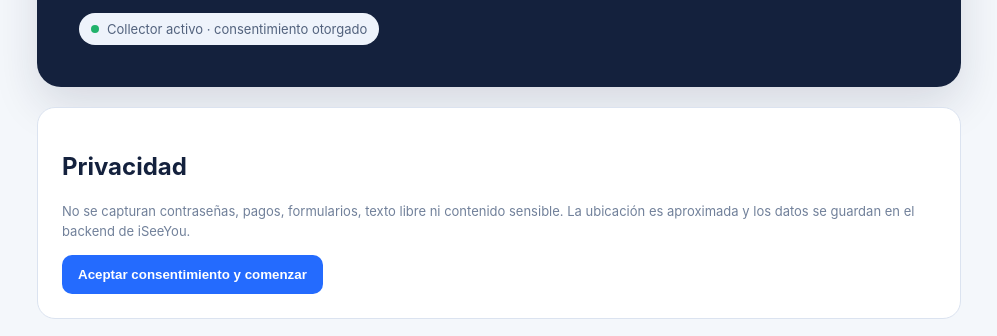
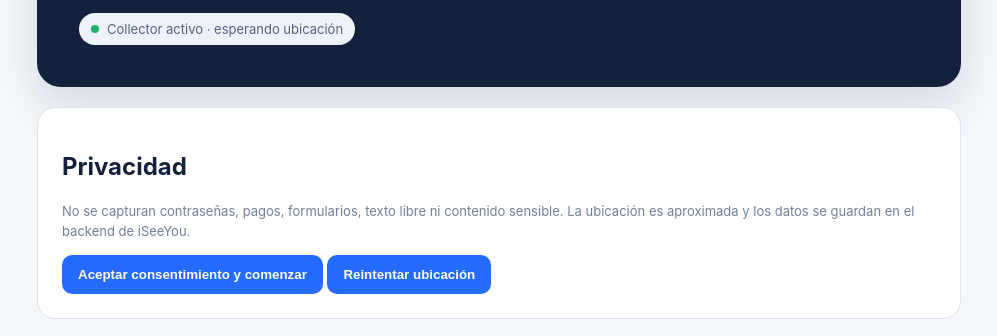
Before and after one commit to jcaiced1/jcaiced1.github.io, a plain HTML site: page index.html in a window 1280 px wide. Both pictures are taken after a click on the button "Aceptar consentimiento y comenzar". Shown: the part 387-723 px from the top of the page, without its empty margins (141-1138 px from the left). Drawn offline with Linux system fonts and the light colour scheme; no server answers.

Commit message:
Add location permission retry control

```diff
--- a/index.html
+++ b/index.html
@@ -30,7 +30,7 @@ button{border:0;border-radius:10px;padding:12px 16px;font-weight:700;cursor:poin
 <section class="panel">
 <h2>Privacidad</h2>
 <p class="small">No se capturan contraseñas, pagos, formularios, texto libre ni contenido sensible. La ubicación es aproximada y los datos se guardan en el backend de iSeeYou.</p>
-<button id="start">Aceptar consentimiento y comenzar</button>
+<button id="start">Aceptar consentimiento y comenzar</button> <button id="retry" hidden>Reintentar ubicación</button>
 </section>
 <section class="grid">
 <article class="card"><h3>Visitor Intelligence</h3><p>Sesiones, páginas, dispositivo y ubicación aproximada.</p></article>
@@ -45,14 +45,17 @@ button{border:0;border-radius:10px;padding:12px 16px;font-weight:700;cursor:poin
  data-consent="pending"
  data-replay="granted"></script>
 <script>
-const status=document.querySelector('#status'),dot=document.querySelector('#dot');
+const status=document.querySelector('#status'),dot=document.querySelector('#dot'),retry=document.querySelector('#retry');
 document.querySelector('#start').addEventListener('click',()=>{
  if(!window.iSeeYouCollector){status.textContent='No se pudo cargar el collector';return}
  window.iSeeYouCollector.grantConsent();
  if(window.iSeeYouCollector.enableReplay) window.iSeeYouCollector.enableReplay();
- status.textContent='Collector activo · consentimiento otorgado';
+ status.textContent='Collector activo · esperando ubicación';
  dot.classList.add('ok');
+ retry.hidden=false;
 });
 </script>
 </body>
-</html>
+</html><script>
+retry.addEventListener('click',()=>{status.textContent='Solicitando ubicación…';if(window.iSeeYouCollector&&window.iSeeYouCollector.retryLocation){window.iSeeYouCollector.retryLocation((location)=>{if(location){status.textContent='Ubicación precisa registrada';retry.hidden=true;}else{status.textContent='Ubicación no disponible. Revisa el permiso de Safari.';}});}});
+</script>
```
